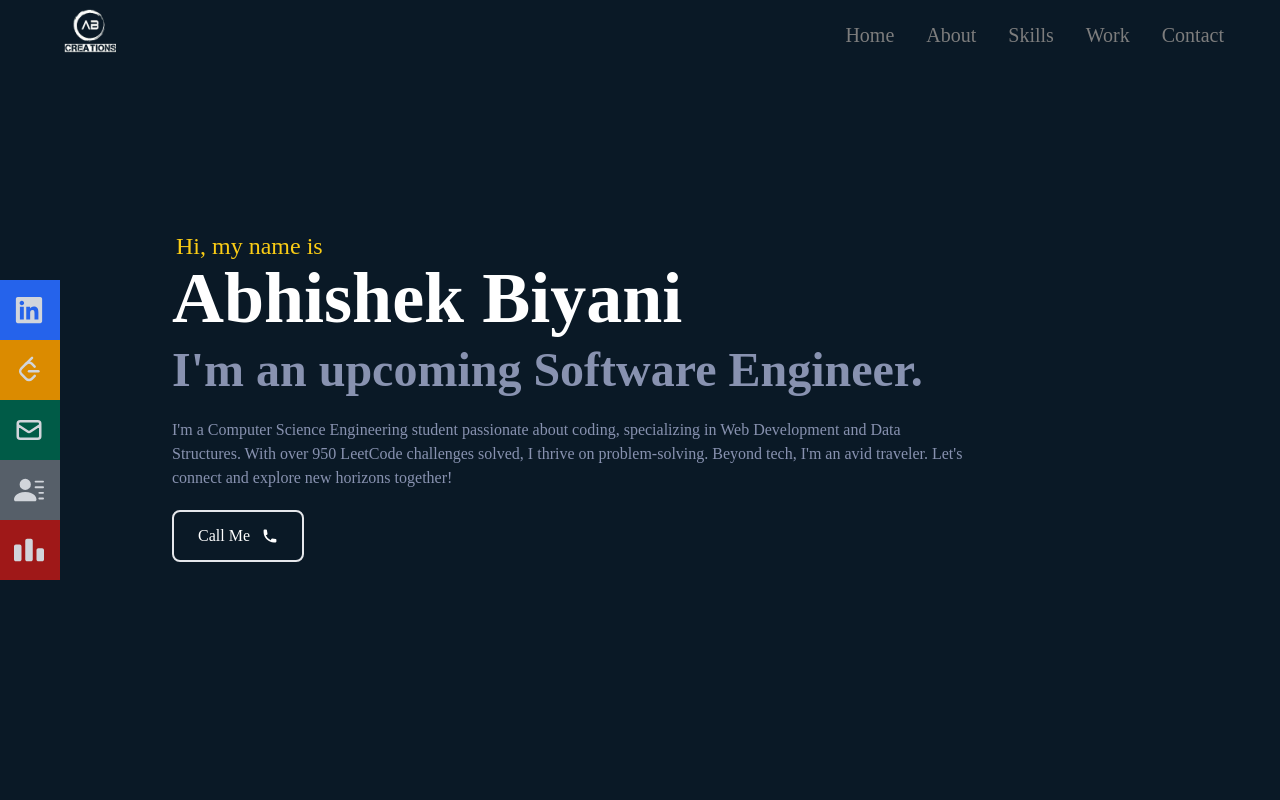
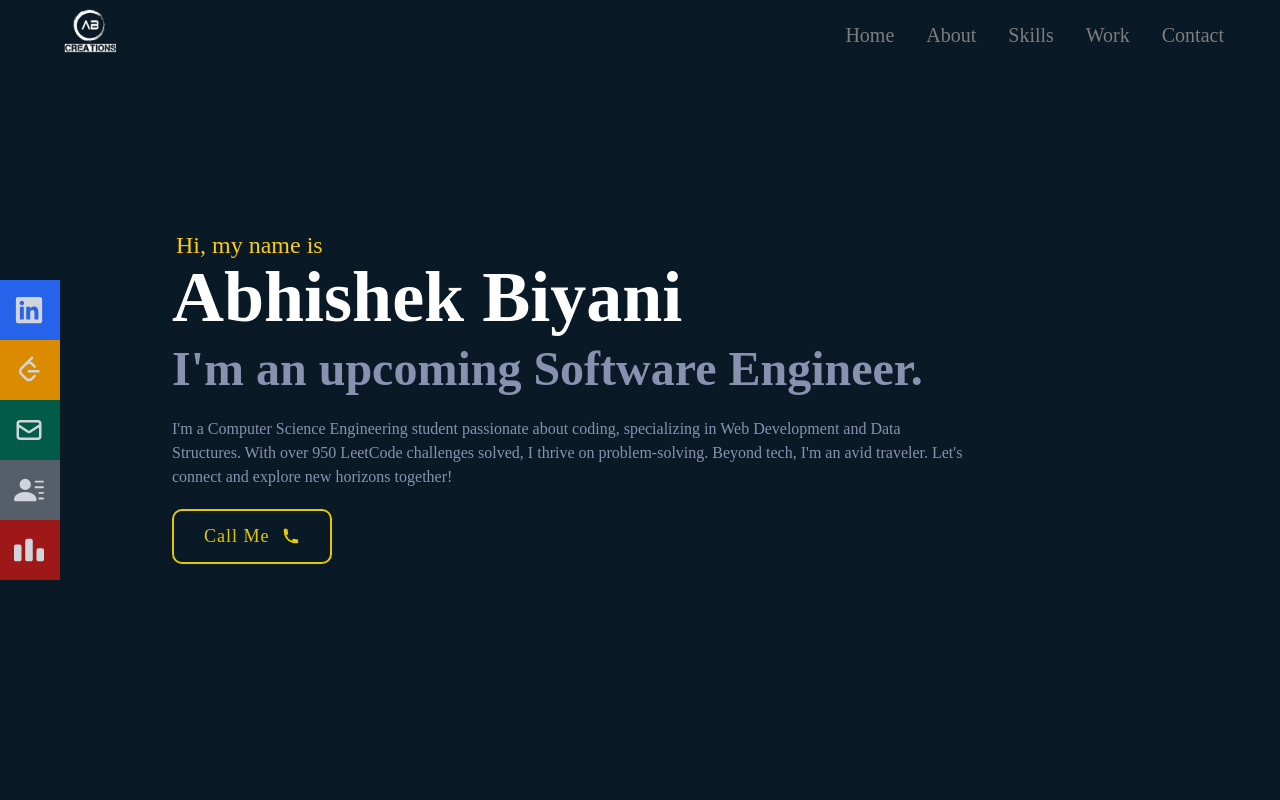
Before and after one commit to abhishekbiyani08/my-portfolio, a React (Create React App) app: page / in a window 1280 px wide. Shown: the top 800 px of the page. Built offline with nearby package versions, Linux system fonts and the light colour scheme.

Commit message:
button animation change

```diff
--- a/src/components/Contact.jsx
+++ b/src/components/Contact.jsx
@@ -40,7 +40,7 @@ const Contact = () => {
               onChange={handleMessageChange} onFocus={() => setMessageFocused(true)} onBlur={() => setMessageFocused(false)}
             >
             </textarea>
-            <button className='text-white border-2 rounded-lg hover:bg-yellow-400 hover:text-black transition duration-300 ease-in-out px-4 py-3 my-8 mx-auto flex items-center'>
+            <button className=' px-4 py-3 my-8 mx-auto flex items-center button'>
               <FaHandshake className='mr-2' /> Let's Collaborate
             </button>
         </form>
--- a/src/components/Home.jsx
+++ b/src/components/Home.jsx
@@ -33,7 +33,7 @@ const Home = () => {
         </p>
         <div>
       <a href='tel:+919699114832'>
-        <button className='text-white group border-2 rounded-lg px-6 py-3 my-2 flex items-center transition duration-300 ease-in-out hover:bg-yellow-400 hover:text-black'>
+        <button className='py-3 my-2 mx-0 flex items-center button'>
           Call Me
           <HiPhone className='ml-3' />
         </button>
--- a/src/index.css
+++ b/src/index.css
@@ -54,3 +54,30 @@
 .underline-effect:hover {
     color: white;
 }
+
+button {
+  position: relative;
+  display: inline-block;
+  margin: 15px;
+  padding: 15px 30px;
+  text-align: center;
+  font-size: 18px;
+  letter-spacing: 1px;
+  text-decoration: none;
+  color: #e2c905;
+  background: transparent;
+  cursor: pointer;
+  transition: ease-out 0.4s;
+  border: 2px solid #e2c905;
+  border-radius: 10px;
+  box-shadow: inset 0 0 0 0 #e2c905;
+}
+
+button:hover {
+  color: black;
+  box-shadow: inset 0 -100px 0 0 #e2c905;
+}
+
+button:active {
+  transform: scale(0.9);
+}
```
